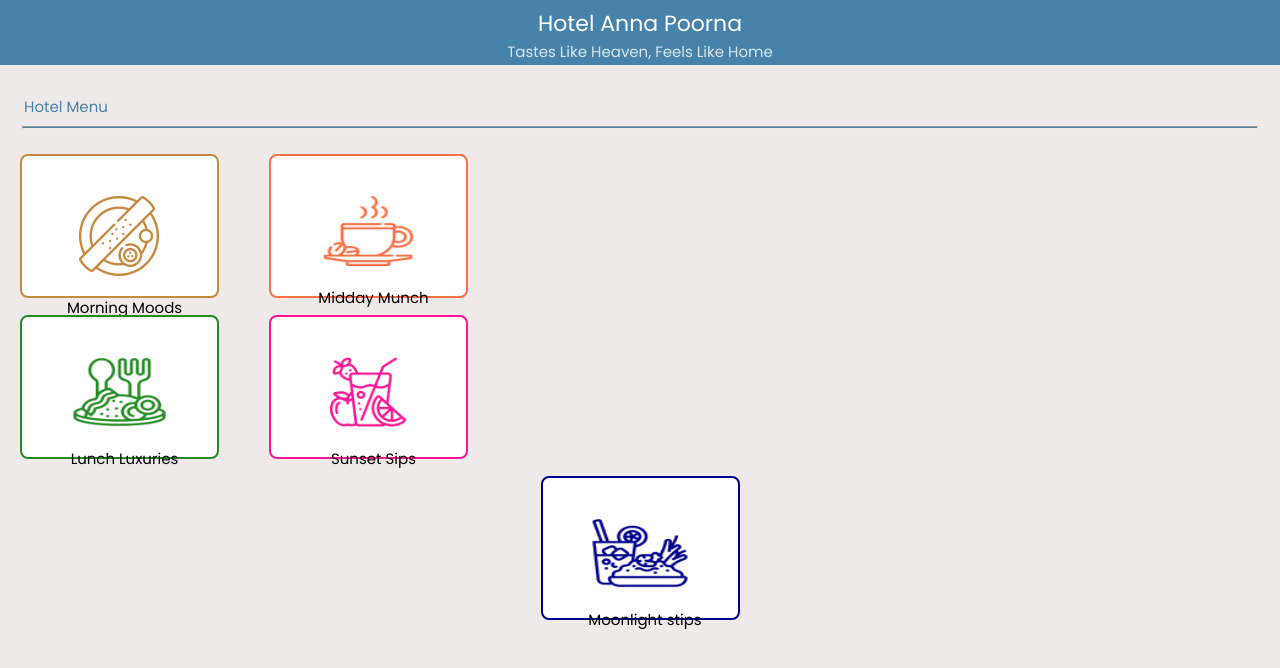
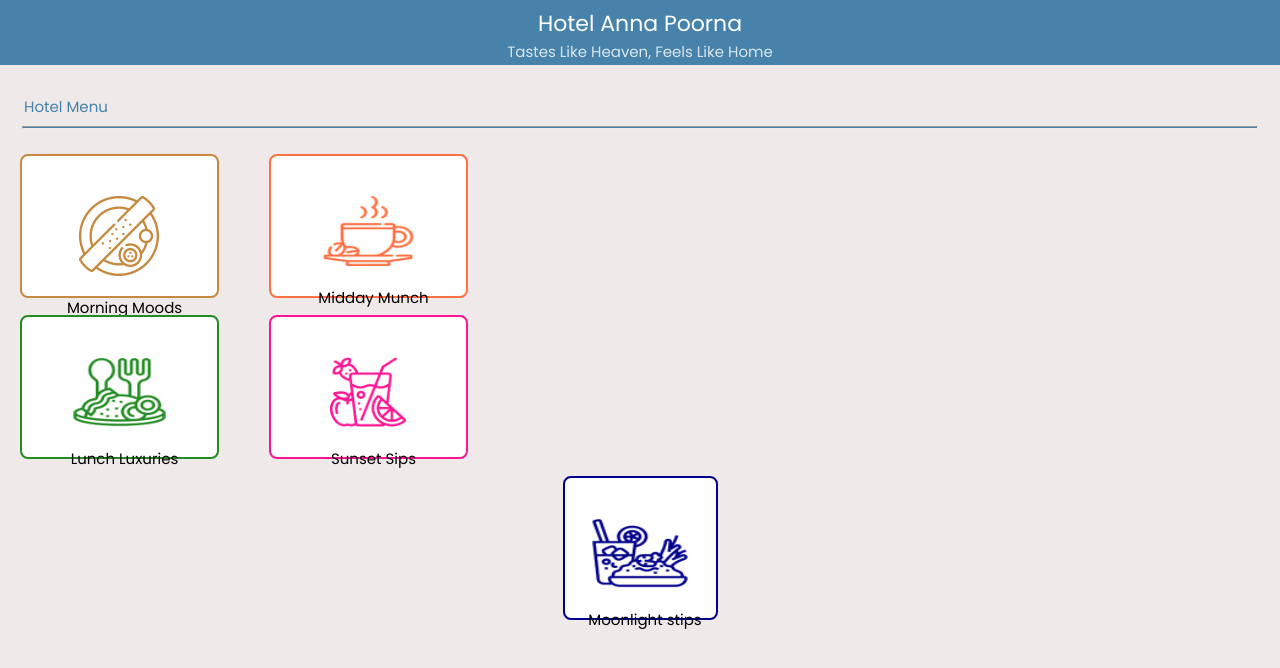
Before and after one commit to ASHINAY/Hotel-menu-fe, a React (Create React App) app: page / in a window 1280 px wide. Shown: the top 668 px of the page. Built offline with nearby package versions, Linux system fonts and the light colour scheme.

Commit message:
fixed the last block

```diff
--- a/src/Pages/HomePage.css
+++ b/src/Pages/HomePage.css
@@ -22,8 +22,11 @@
 }
 
 .lastBlock {
+  width: 195px;
+  height: 140px;
   display: flex;
   justify-content: center;
+  margin: auto;
   color: #00008B;
 }
 
--- a/src/Pages/HomePage.jsx
+++ b/src/Pages/HomePage.jsx
@@ -360,7 +360,7 @@ const HomePage = () => {
 
         </div>
         <div div className='lastBlock'>
-          <div className='Morning' style={{ borderColor: borderColors[3] }}>
+          <div className='Morning' style={{ borderColor: borderColors[3]}}>
             <div className='Moods' onClick={onMoonlightStipsClick}>
               <img className='ImageTag' src={moonlightIcon} />
               <span className='Text'>Moonlight stips</span>
```
